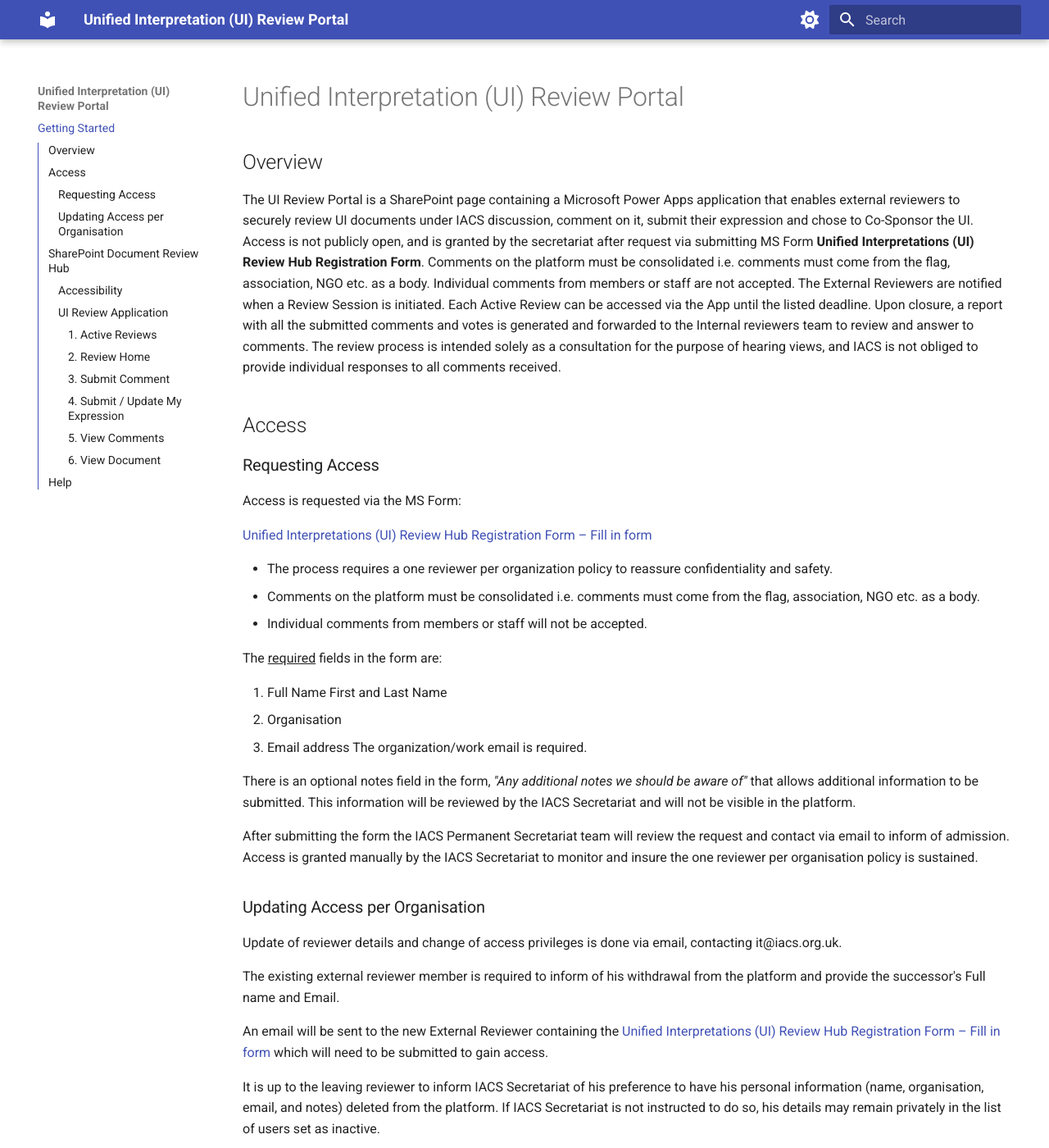
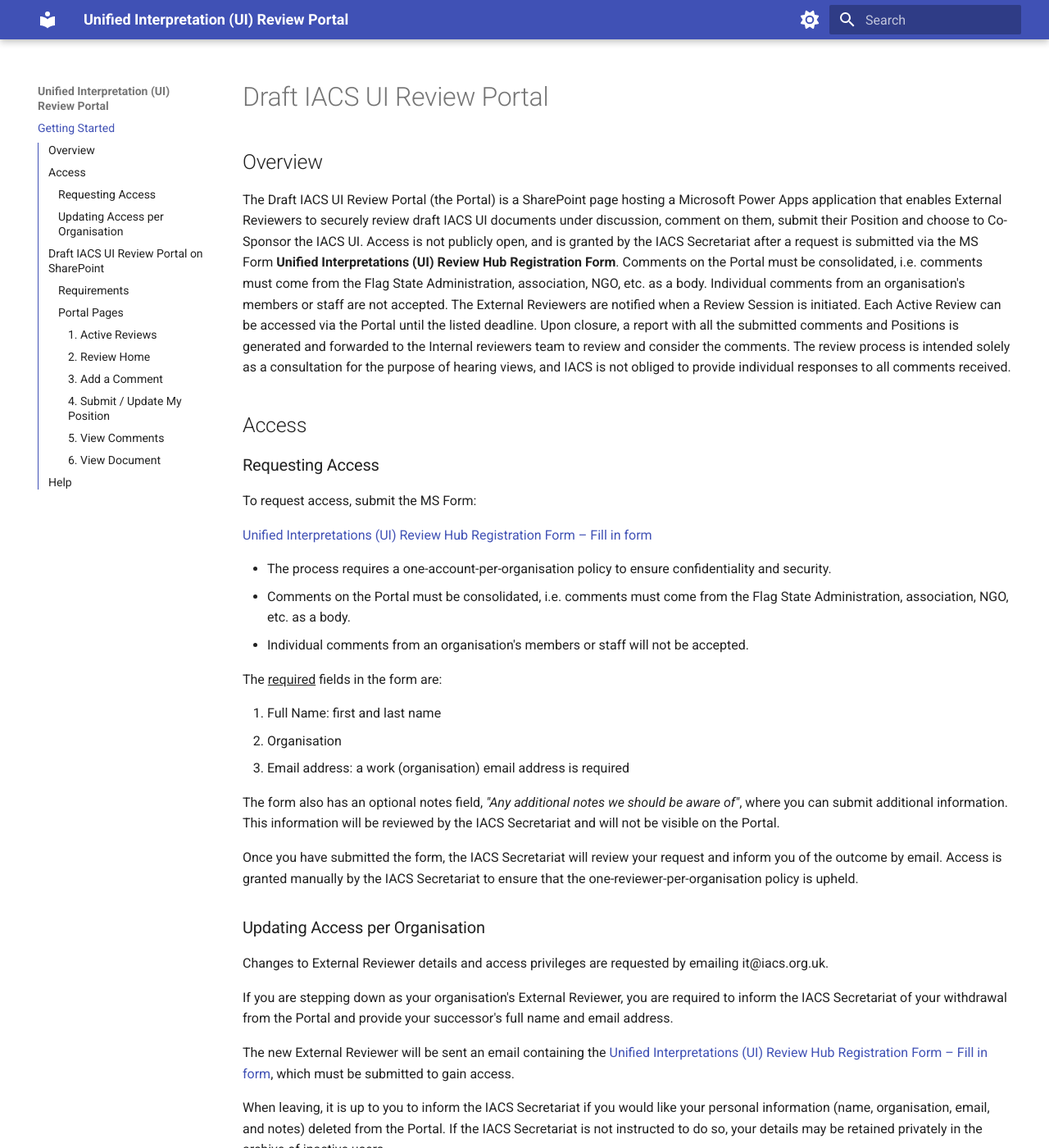
Before and after one commit to IACSsecretariat/UIReviewPortal, an MkDocs documentation site: the page built from docs/index.md, in a window 1280 px wide and 1400 px high. Shown: the whole window at 82% size. Built offline with MkDocs 1.6.1 and Material for MkDocs 9.7.7, drawn with Linux system fonts in a browser that asks for light colours; some of the changed text lies outside the part shown.

Commit message:
editorial ammendments

```diff
--- a/docs/index.md
+++ b/docs/index.md
@@ -1,202 +1,200 @@
-# Unified Interpretation (UI) Review Portal
+# Draft IACS UI Review Portal
 
 ## Overview
 
-The UI Review Portal is a SharePoint page containing a Microsoft Power Apps application that enables external reviewers to securely review UI documents under IACS discussion, comment on it, submit their expression and chose to Co-Sponsor the UI. Access is not publicly open, and is granted by the secretariat after request via submitting MS Form **Unified Interpretations (UI) Review Hub Registration Form**. Comments on the platform must be consolidated i.e. comments must come from the flag, association, NGO etc. as a body. Individual comments from members or staff are not accepted. The External Reviewers are notified when a Review Session is initiated. Each Active Review can be accessed via the App until the listed deadline. Upon closure, a report with all the submitted comments and votes is generated and forwarded to the Internal reviewers team to review and answer to comments. The review process is intended solely as a consultation for the purpose of hearing views, and IACS is not obliged to provide individual responses to all comments received.
+The Draft IACS UI Review Portal (the Portal) is a SharePoint page hosting a Microsoft Power Apps application that enables External Reviewers to securely review draft IACS UI documents under discussion, comment on them, submit their Position and choose to Co-Sponsor the IACS UI. Access is not publicly open, and is granted by the IACS Secretariat after a request is submitted via the MS Form **Unified Interpretations (UI) Review Hub Registration Form**. Comments on the Portal must be consolidated, i.e. comments must come from the Flag State Administration, association, NGO, etc. as a body. Individual comments from an organisation's members or staff are not accepted. The External Reviewers are notified when a Review Session is initiated. Each Active Review can be accessed via the Portal until the listed deadline. Upon closure, a report with all the submitted comments and Positions is generated and forwarded to the Internal reviewers team to review and consider the comments. The review process is intended solely as a consultation for the purpose of hearing views, and IACS is not obliged to provide individual responses to all comments received.
 
 ## Access
 
 ### Requesting Access
 
-Access is requested via the MS Form:
+To request access, submit the MS Form:
 
 [Unified Interpretations (UI) Review Hub Registration Form – Fill in form](https://forms.cloud.microsoft/e/dN9k7DTQtS)
 
-- The process requires a one reviewer per organization policy to reassure confidentiality and safety.
-- Comments on the platform must be consolidated i.e. comments must come from the flag, association, NGO etc. as a body.
-- Individual comments from members or staff will not be accepted.
+- The process requires a one-account-per-organisation policy to ensure confidentiality and security.
+- Comments on the Portal must be consolidated, i.e. comments must come from the Flag State Administration, association, NGO, etc. as a body.
+- Individual comments from an organisation's members or staff will not be accepted.
 
 The <u>required</u> fields in the form are:
 
-1. Full Name
-    First and Last Name
+1. Full Name: first and last name
 2. Organisation
-3. Email address
-    The organization/work email is required.
+3. Email address: a work (organisation) email address is required
 
-There is an optional notes field in the form, *"Any additional notes we should be aware of"* that allows additional information to be submitted. This information will be reviewed by the IACS Secretariat and will not be visible in the platform.
+The form also has an optional notes field, *"Any additional notes we should be aware of"*, where you can submit additional information. This information will be reviewed by the IACS Secretariat and will not be visible on the Portal.
 
-After submitting the form the IACS Permanent Secretariat team will review the request and contact via email to inform of admission. Access is granted manually by the IACS Secretariat to monitor and insure the one reviewer per organisation policy is sustained.
+Once you have submitted the form, the IACS Secretariat will review your request and inform you of the outcome by email. Access is granted manually by the IACS Secretariat to ensure that the one-reviewer-per-organisation policy is upheld.
 
 ### Updating Access per Organisation
 
-Update of reviewer details and change of access privileges is done via email, contacting it@iacs.org.uk.
+Changes to External Reviewer details and access privileges are requested by emailing it@iacs.org.uk.
 
-The existing external reviewer member is required to inform of his withdrawal from the platform and provide the successor's Full name and Email.
+If you are stepping down as your organisation's External Reviewer, you are required to inform the IACS Secretariat of your withdrawal from the Portal and provide your successor's full name and email address.
 
-An email will be sent to the new External Reviewer containing the [Unified Interpretations (UI) Review Hub Registration Form – Fill in form](https://forms.cloud.microsoft/e/dN9k7DTQtS) which will need to be submitted to gain access.
+The new External Reviewer will be sent an email containing the [Unified Interpretations (UI) Review Hub Registration Form – Fill in form](https://forms.cloud.microsoft/e/dN9k7DTQtS), which must be submitted to gain access.
 
-It is up to the leaving reviewer to inform IACS Secretariat of his preference to have his personal information (name, organisation, email, and notes) deleted from the platform. If IACS Secretariat is not instructed to do so, his details may remain privately in the list of users set as inactive.
+When leaving, it is up to you to inform the IACS Secretariat if you would like your personal information (name, organisation, email, and notes) deleted from the Portal. If the IACS Secretariat is not instructed to do so, your details may be retained privately in the archive of inactive users.
 
-## [SharePoint Document Review Hub](https://iacsltd.sharepoint.com/sites/DocumentReviewHub/SitePages/CollabHome.aspx)
+## [Draft IACS UI Review Portal on SharePoint](https://iacsltd.sharepoint.com/sites/DocumentReviewHub/SitePages/CollabHome.aspx)
 
-The Document Review Hub is an IACS SharePoint page that nests the PowerApps tool for Unified Interpretation Reviews.
+The Draft IACS UI Review Portal is an IACS SharePoint page that hosts the Power Apps tool for Unified Interpretation Reviews.
 
-Members can <u>only</u> **View** and **Edit** their own Vote. All other votes are confidential and access is restricted.
+You can <u>only</u> **View** and **Edit** your own Position. All other Positions are confidential and access is restricted.
 
-Comments are rich text formatted and can include attachments. The recommended file type for attachments is pdf.
-All comments are **PUBLIC** and visible to all members with access to the platform. Submitted comments and attachments can be updated until the deadline period by the original author only.
+Comments are rich text formatted and can include attachments. The recommended file type for attachments is PDF.
+All comments are **PUBLIC** and visible to all External Reviewers with access to the Portal. Submitted comments and attachments can be updated only by the original author, up until the deadline.
 
-### Accessibility
+### Requirements
 
-Users must have an **active MS Office Suite license** in order to use the UI Review Portal. If the reviewer does not have the required plan from his organisation, IACS can extent their license to the user for the sole use of the review tool. If access and use of the tool is not possible please contact it@iacs.org.uk.
+You must have an **active MS Office Suite licence** in order to use the Portal. If your organisation does not provide the required plan, IACS can extend a licence to you for the sole use of the Portal. If you cannot access or use the Portal, please contact it@iacs.org.uk.
 
-### UI Review Application
+### Portal Pages
 
-The application consists of the following 5 pages:
+The Portal consists of the following six pages:
 
 1. Active Reviews
 2. Review Home
 3. Add a Comment
-4. Submit / Update My Expression
+4. Submit / Update My Position
 5. View Comments
 6. View Document
 
 !!! note
 
-    - The application does not act as a historic archive for past session and it is not within scope to maintain records of past review sessions.
-    - Votes can be changed and updated until the closing date.
-    - Comments are public and all users can view their submitted comments and download their attachments.
+    - The Portal does not act as a historical archive of past sessions, and it is not within scope to maintain records of past review sessions.
+    - You can change and update your Position until the closing date.
+    - Comments are public, and all External Reviewers can view all submitted comments and download their attachments.
 
 #### 1. Active Reviews
 
-Active Reviews is the landing page of the application.
+Active Reviews is the landing page of the Portal.
 
 - It displays all currently active review sessions, or simply all UI documents in the **In-Review** status.
-- The name of the session and the closing date is listed per UI.
-- A refresh button is available *(as indicated by the arrow)* to reload the list with missing Sessions.
-- Clicking on the Review button lands in the **Review Home** page of the selected session.
+- The session name and closing date are listed for each draft UI.
+- A refresh button is available *(as indicated by the arrow)* to reload the list if any sessions are missing.
+- Clicking the Review button opens the **Review Home** page of the selected session.
 
-A simple text preview of the Document is available (if provided). This is of plain text format, with a more detailed preview available in the Review Home.
+A simple text preview of the Document is available (if provided). This preview is plain text; a more detailed preview is available on the Review Home page.
 
-![Document Review Portal landing page listing open review sessions with closing dates, a document preview panel, and Review buttons](assets/screenshot-2026-07-20-163650.png)
+![Draft IACS UI Review Portal landing page listing open review sessions with closing dates, a document preview panel, and Review buttons](assets/screenshot-2026-07-20-163650.png)
 
 #### 2. Review Home
 
-The Review Home page is the main access point for all available actions users can perform.
+The Review Home page is the main access point for all available actions you can perform.
 
-The following information are displayed in the consecutive order:
+The following information is displayed, in this order:
 
 1. Session Title
 2. Closing Date
-3. Current Expression (if previously submitted)
+3. Current Position (if previously submitted)
 4. Co-Sponsor Option (if previously submitted)
 5. Document Preview (if available)
 
-It consists of 5 buttons:
+It consists of five buttons:
 
 1. Navigate Back
-2. Submit / Update My Expression
+2. Submit / Update My Position
 3. Add a Comment
 4. View Comments
 5. View Document
 
-![Review Home page showing closing date, current expression, co-sponsor status, a document preview panel, and the Add a Comment, Submit / Update My Expression, View Comments, and View Document buttons](assets/screenshot-2026-07-20-164110.png)
+![Review Home page showing closing date, current Position, co-sponsor status, a document preview panel, and the Add a Comment, Submit / Update My Position, View Comments, and View Document buttons](assets/screenshot-2026-07-20-164110.png)
 
-Button 1, Navigate Back will load the Active Reviews page.
-Buttons 2 to 4 will load the page corelating to the selected action, while View Document will open the UI in a new tab in **Read-Only Mode**.
+Button 1, Navigate Back, loads the Active Reviews page.
+Buttons 2 to 4 load the page corresponding to the selected action, while View Document opens the UI in a new tab in **Read-Only Mode**.
 
 **The document under review should not be editable by default. If the document is editable, please notify it@iacs.org.uk immediately.**
 
-#### 3. Submit Comment
+#### 3. Add a Comment
 
-New comments can be submitted only via the Submit Comments page.
+You can only submit new comments via the Add a Comment page.
 
-The page contains a **rich text editor**, allowing various font and style text input. Highlighting, superscript/subscript, hyperlink, bullet/number List and other features are available.
+The page contains a **rich text editor**, allowing various font and style text input. Highlighting, superscript/subscript, hyperlinks, bulleted/numbered lists and other features are available.
 
-![Submit Comment page with rich text editor toolbar and format options](assets/screenshot-2026-07-16-152853.png)
+![Add a Comment page with rich text editor toolbar and format options](assets/screenshot-2026-07-16-152853.png)
 
-**Attachments** can be added to each comment. The recommended file type is .pdf however, any file type is accepted as an attachment.
+**Attachments** can be added to each comment. The recommended file type is PDF; however, any file type is accepted as an attachment.
 
-Attachments without any comment text included are not acceptable. This function is meant to provide an option to attach **supporting material** and not replace entirely the comment section.
+Attachments without any comment text included are not acceptable. This function is meant to provide an option to attach **supporting material** and not to replace the comment entirely.
 
 ![Attachments panel showing an added file and the attach/remove/close controls](assets/screenshot-2026-07-16-153425.png)
 
-Empty or blank submissions are not allowed, and the *"Submit Comment"* button is deactivated until text is inputted in the required section.
+Empty or blank submissions are not allowed, and the *"Submit Comment"* button is disabled until text is entered in the required section.
 
-The UI Document under review can be opened via the button at the bottom of the page *"View Document"*
+You can open the UI Document under review via the *"View Document"* button at the bottom of the page.
 
-![Submit Comment page with an example comment entered and the Submit Comment button highlighted](assets/screenshot-2026-07-16-153218.png)
+![Add a Comment page with an example comment entered and the Submit Comment button highlighted](assets/screenshot-2026-07-16-153218.png)
 
-If a comment has been submitted successfully the following notification will appear.
+If your comment has been submitted successfully, the following notification will appear.
 
 ![Green confirmation banner reading "Your comment has been submitted."](assets/pasted-image-20260716153757.png)
 
-#### 4. Submit / Update My Expression
+#### 4. Submit / Update My Position
 
-As Detailed in [2. Review Home](#2-review-home), if there is no expression submitted the Review Home Page will not have an expression saved, as per bellow image.
+As detailed in [2. Review Home](#2-review-home), if you have not submitted a Position, the Review Home page will not show a saved Position, as shown in the image below.
 
-![Review Home page showing an unsubmitted expression state, with Submit / Update My Expression, Add a Comment, View Comments, and View Document buttons](assets/pasted-image-20260716155552.png)
+![Review Home page showing an unsubmitted Position state, with Submit / Update My Position, Add a Comment, View Comments, and View Document buttons](assets/pasted-image-20260716155552.png)
 
-There are 3 options to select from:
+There are three options to select from:
 
 1. Agreed
 2. Agreed With Comments
-3. Reject With Comments
+3. Rejected With Comments
 
-Co-Sponsoring is available and is recorded along with the expression.
+Co-Sponsoring is available and is recorded along with the Position.
 
-![Expression selection page showing the Agreed / Agreed With Comments / Rejected With Comments options, the co-sponsor toggle, and Submit Expression button](assets/pasted-image-20260720074700.png)
+![Position selection page showing the Agreed / Agreed With Comments / Rejected With Comments options, the co-sponsor toggle, and Submit Position button](assets/pasted-image-20260720074700.png)
 
 !!! note
 
-    1. *"Agreed With Comments"* is only available if the user has submitted a comment previously. If there is no comment under the users name, the user will be notified that the submitted expression is shifted to *"Agreed"*.
-    2. Co-Sponsor is available only when the selected expression is *"Agreed"* or *"Agreed With Comments"*.
-    3. Any change in previously submitted expressions is done exactly as the initial, including Co-Sponsoring changes.
+    1. *"Agreed With Comments"* is only available if you have previously submitted a comment. If there is no comment under your name, you will be notified that your submitted Position has been changed to *"Agreed"*.
+    2. Co-Sponsor is available only when the selected Position is *"Agreed"* or *"Agreed With Comments"*.
+    3. Changes to a previously submitted Position, including Co-Sponsoring changes, are made in the same way as the initial submission.
 
-If an expression has been submitted successfully the following notification will appear.
+If your Position has been submitted successfully, the following notification will appear.
 
-![Green confirmation banner reading "Your expression has been recorded. You can return and update this at any time before the closing date."](assets/pasted-image-20260720131615.png)
+![Green confirmation banner reading "Your position has been recorded. You can return and update this at any time before the closing date."](assets/pasted-image-20260720131615.png)
 
 #### 5. View Comments
 
-This section contains all previously submitted comments from members that have access to the platform.
+This section contains all previously submitted comments from External Reviewers who have access to the Portal.
 
-The landing page contains a list of comments with a short preview. By clicking on any comment a new windows opens with the full text and attachments.
+The landing page contains a list of comments with a short preview. Clicking any comment opens a new window with the full text and attachments.
 
 ![Submitted Comments list showing author, comment ID, date, and a simplified text preview for each comment](assets/pasted-image-20260720074511.png)
 
-There is a button *"Expand Comments"* that changes the view from preview to full comment. This is to provide quick review of all the submitted comments.
+There is a button *"Expand Comments"* that changes the view from preview to full comment. This allows a quick review of all the submitted comments.
 
 ![Expanded comment view showing the full rich text and formatting for individual comments](assets/pasted-image-20260720074606.png)
 
-Comments submitted by the same user, have 2 buttons next to them allowing for editing and deletion.
+Your own comments have two buttons next to them, allowing for editing and deletion.
 
 ![Submitted comment row showing the edit (pencil) and delete (trash) icons next to a comment](assets/pasted-image-20260720111948.png)
 
-While editing, if Attachments have been updated, this needs to be saved **BEFORE** the comment changes.
+While editing, if you update attachments, save them **BEFORE** saving the comment changes.
 
 ![Comment edit view with Save, Edit Attachments, Delete Comment, and Navigate Back icons in the toolbar](assets/screenshot-2026-07-20-111722.png)
 
-Attachments can be removed completely, replaced or added afterwards in a comment that was created by the same user.
+You can remove attachments completely, replace them or add new ones afterwards in comments you created.
 
-After any change the save icon is required to be pressed for the system to store any changes.
+After making changes, press the save icon to store them.
 
 ![Attachments panel showing an existing attachment with Save Attachment Changes, Navigate Back to Edit Comment, and Delete Attachment controls](assets/screenshot-2026-07-20-112043.png)
 
-If changes were saved the Attachments window will automatically close and a notification window confirming the changes will appear at the top of the window.
+Once the changes are saved, the Attachments window closes automatically and a notification window confirming the changes appears at the top of the window.
 
 ![Green confirmation banner reading "Attachments Updated"](assets/pasted-image-20260720112625.png)
 
 #### 6. View Document
 
-The UI under review will be able to view via the app in read only form.
+You can view the UI under review in read-only mode via the Portal.
 
-Throughout the platform, access to the document is available with a *"View Document"* being present in most pages.
+Throughout the Portal, you can access the document via the *"View Document"* button, which appears on most pages.
 
-If access to the word file is not possible, please contact:
+If you cannot access the Word file, please contact:
 it@iacs.org.uk
 
 ## Help
 
-For any additional questions please contact it@iacs.org.uk.
+For any further questions, please contact it@iacs.org.uk.
```
